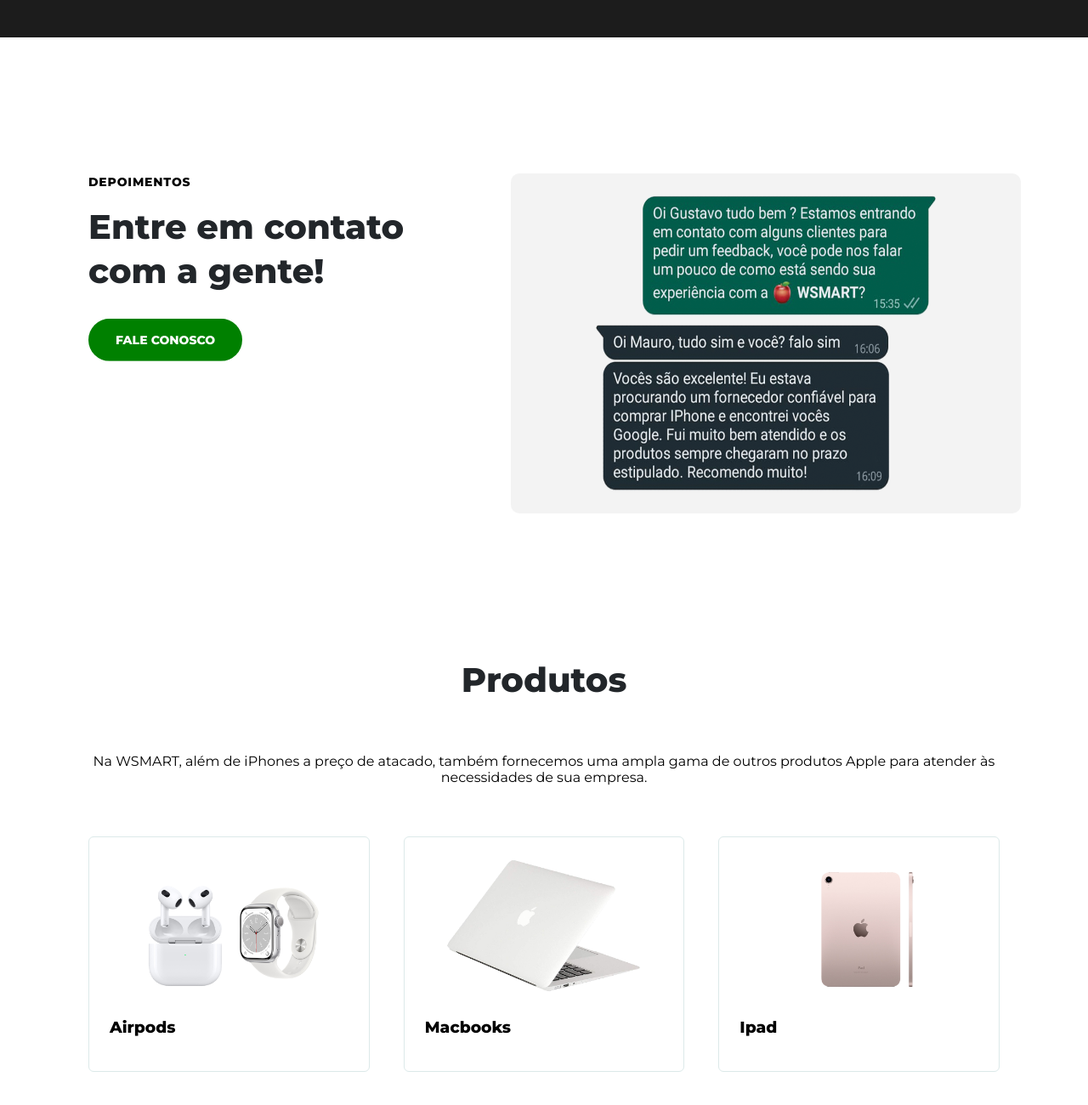
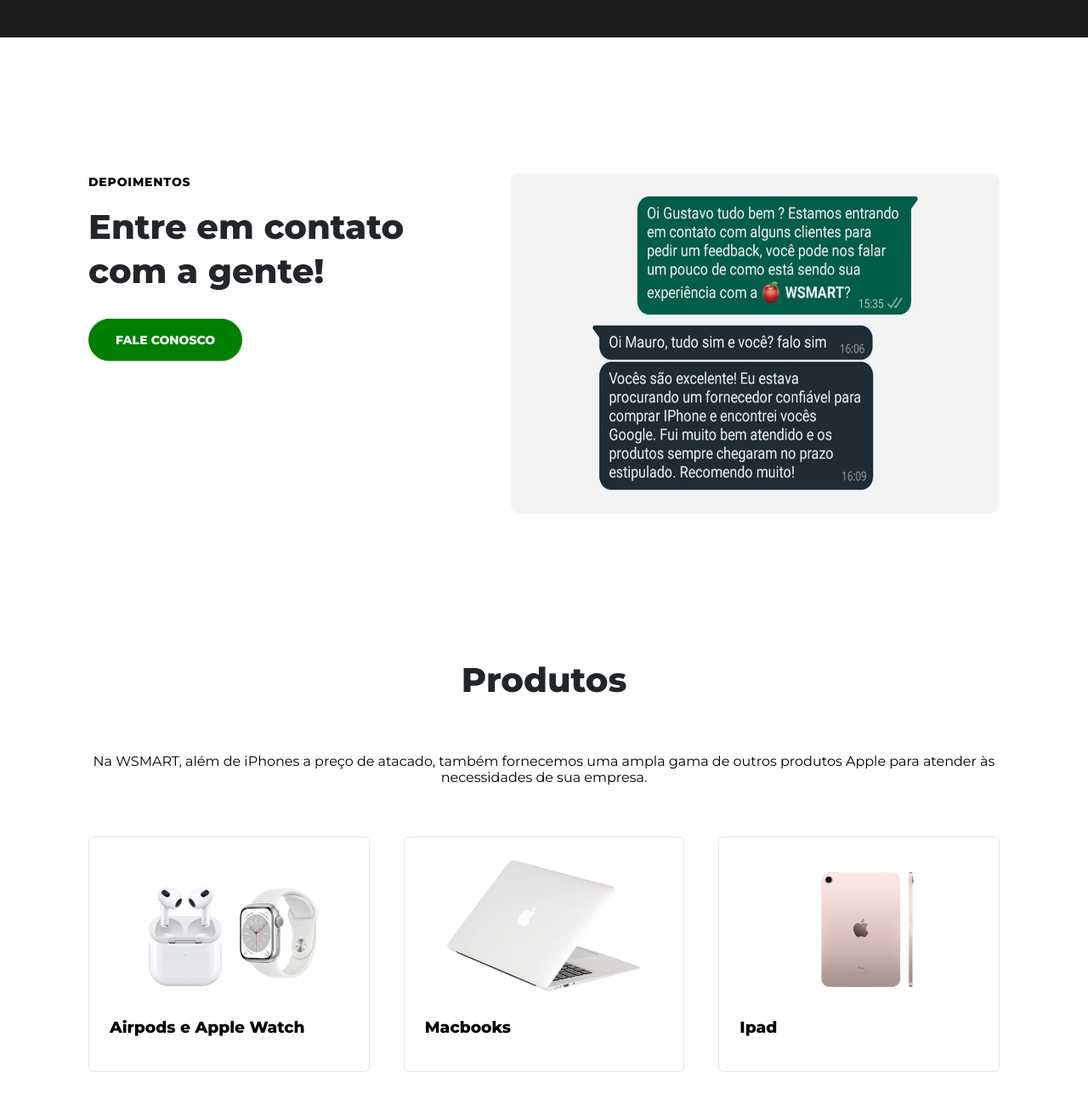
Before and after one commit to itjuanpablo/wsmart, a plain HTML site: page index.html in a window 1280 px wide. Shown: the part 1548-2848 px from the top of the page at 85% size. Drawn offline with nearby package versions, Linux system fonts and the light colour scheme; some icons are missing.

Commit message:
MOD: Ajuste reponsividade seção depoimentos

```diff
--- a/index.html
+++ b/index.html
@@ -289,7 +289,7 @@
                 src="/assets/Produtos/airpods.png"
                 alt="Imagem Airpods"
               />
-              <h3>Airpods</h3>
+              <h3>Airpods e Apple Watch</h3>
             </div>
 
             <div class="card">
--- a/style.css
+++ b/style.css
@@ -879,4 +879,12 @@ footer a {
   .cards .card:last-child {
     display: none;
   }
+
+  #testimonials .slider {
+    max-width: 100%;
+  }
+
+  #slide-img {
+    max-width: 100%;
+  }
 }
```
